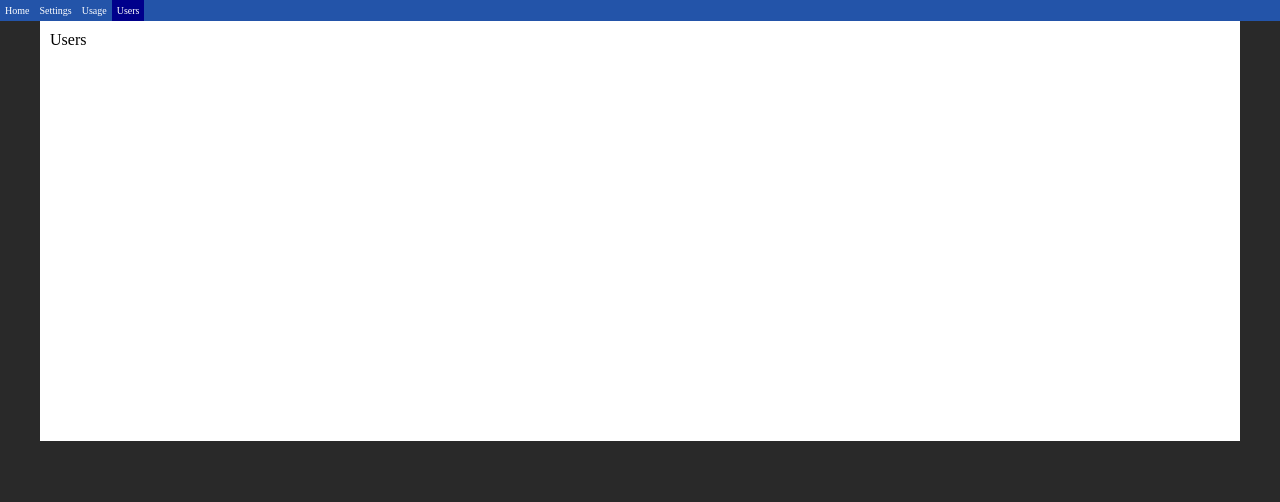
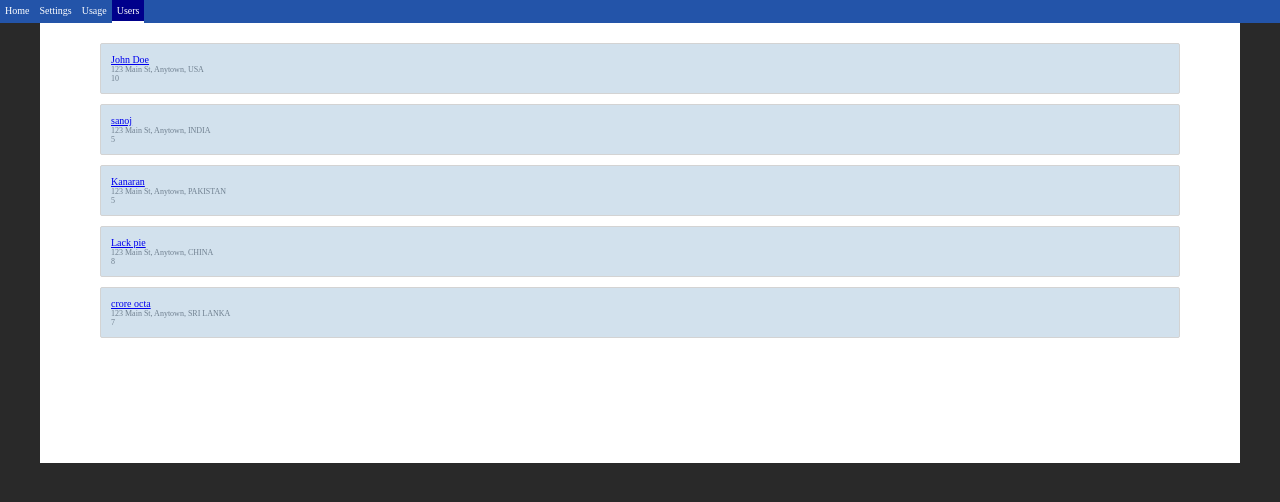
Before and after one commit to sanojkrishnan/project-using-react-router-, a React (Vite) app: page /users in a window 1280 px wide. Shown: the top 502 px of the page. Built offline with nearby package versions, Linux system fonts and the light colour scheme.

Commit message:
date 26/10/2025

```diff
--- a/package.json
+++ b/package.json
@@ -10,6 +10,7 @@
     "preview": "vite preview"
   },
   "dependencies": {
+    "axios": "^1.12.2",
     "react": "^19.1.1",
     "react-dom": "^19.1.1",
     "react-router-dom": "^7.9.4"
--- /dev/null
+++ b/public/Users.json
@@ -0,0 +1,42 @@
+[
+    {
+        "id" : 1,
+        "name" : "John Doe",
+        "class" : "10",
+        "address" : "123 Main St, Anytown, USA",
+        "phone" : "555-1234",
+        "isActive" : true
+    },
+    {
+        "id" : 2,
+        "name" : "sanoj",
+        "class" : "5",
+        "address" : "123 Main St, Anytown, INDIA",
+        "phone" : "545-1234",
+        "isActive" : false
+    },
+    {
+        "id" : 3,
+        "name" : "Kanaran",
+        "class" : "5",
+        "address" : "123 Main St, Anytown, PAKISTAN",
+        "phone" : "555-5965",
+        "isActive" : false
+    },
+    {
+        "id" : 4,
+        "name" : "Lack pie",
+        "class" : "8",
+        "address" : "123 Main St, Anytown, CHINA",
+        "phone" : "555-19854",
+        "isActive" : true
+    },
+    {
+        "id" : 5,
+        "name" : "crore octa",
+        "class" : "7",
+        "address" : "123 Main St, Anytown, SRI LANKA",
+        "phone" : "555-8745",
+        "isActive" : false
+    }
+]
--- a/src/App.jsx
+++ b/src/App.jsx
@@ -6,6 +6,7 @@ import Settings from "./Pages/Settings";
 import Usage from "./Pages/Usage";
 import Users from "./Pages/Users";
 import NotFound from "./Pages/NotFound";
+import Details from "./Pages/Details";
 import Header from "./Components/Header";
 
 
@@ -22,6 +23,7 @@ function App() {
         <Route path="/usage" element={<Usage />} />
         <Route path="/users" element={<Users />} />
         <Route path="*" element={<NotFound />} />
+        <Route path="/details/:id" element={<Details />} /> {/* :id is a variable to pass dynamic data such as user ID */}
       </Routes>
       </div>
     </BrowserRouter>
--- a/src/Components/Header.css
+++ b/src/Components/Header.css
@@ -12,6 +12,7 @@
     padding: 5px;
     display: inline-block;
 }
-.header .active {
+.header .active {    /* .active class is a feature of NavLink. it applies when the link is active */
     background: darkblue;
+    border-bottom: white 2px solid;
 }
--- a/src/Components/Header.jsx
+++ b/src/Components/Header.jsx
@@ -7,7 +7,8 @@ function Header() {
     <div className="header">
       <NavLink to="/">
         <span>Home</span>
-      </NavLink>     {/**Link component is used to navigate between routes*/}
+      </NavLink>{" "}
+      {/**Link component is used to navigate between routes*/}
       <NavLink to="settings">
         <span>Settings</span>
       </NavLink>
--- /dev/null
+++ b/src/Pages/Details.css
@@ -0,0 +1,23 @@
+.details .title {
+    padding: 5px;
+    margin-bottom: 5px;
+    background: rgb(210, 225, 237);
+}
+.details .body {
+    font-size :8px;
+    color: slategray;
+}
+.green , .red {
+    width: fit-content;
+    padding: 2px;
+    border-radius: 3px;
+    font-size: 9px;
+    color: white;
+
+}
+.red {
+    background: red;
+}
+.green {
+    background: green;
+}
--- /dev/null
+++ b/src/Pages/Details.jsx
@@ -0,0 +1,37 @@
+import axios from "axios";
+import React, { useEffect, useState } from "react";
+import { useParams } from "react-router-dom";
+import "./Details.css";
+
+function Details() {
+  const obj = useParams();
+  const [userData, setUserData] = useState(null);
+  console.log(obj);
+  const userId = obj.id;
+  useEffect(() => {
+    axios("/Users.json").then((response) => {
+      console.log("resp", response.data);
+      const user = response.data.find((data) => data.id === parseInt(userId));
+      setUserData(user);
+    });
+  }, [userId]);
+  return (
+    <div className="details">
+      <h1 className="title">
+        {userData ? userData.name : "Loading..."}
+        {userData && userData.isActive ? (
+          <div className="green">Active</div>
+        ) : (
+          <div className="red">Inactive</div>
+        )}
+      </h1>
+      <div className="body">
+        {userData ? userData.address : " "} <br />
+        {userData ? userData.class : " "} <br />
+        {userData ? userData.phone : " "}
+      </div>
+    </div>
+  );
+}
+
+export default Details;
--- /dev/null
+++ b/src/Pages/Users.css
@@ -0,0 +1,14 @@
+.users {
+    font-size: 10px;
+}
+.users .users-item {
+    border: 1px solid lightgray;
+    padding: 10px;
+    margin-bottom: 10px;
+    border-radius: 2px;
+    background: rgb(210, 225, 237);
+}
+.users .description {
+    font-size: 8px;
+    color: slategray;
+}
--- a/src/Pages/Users.jsx
+++ b/src/Pages/Users.jsx
@@ -1,9 +1,33 @@
-import React from 'react'
+import axios from "axios";
+import React, { useEffect, useState } from "react";
+import "./Users.css";
+import { Link } from "react-router-dom";
 
 function Users() {
+  const [data, setData] = useState([]);
+
+  useEffect(() => {
+    axios("Users.json").then((response) => {
+      setData(response.data);
+    });
+  });
   return (
-    <div>Users</div>
-  )
+    <div className="page users">
+      {data.map((item) => {
+        return (
+          <div className="users-item" key={item.id}>
+            <div className="title">
+              <Link to={`/details/${item.id}`}>{item.name}</Link>
+            </div>
+            <div className="description">
+              {item.address}<br />
+              {item.class}
+            </div>
+          </div>
+        );
+      })}
+    </div>
+  );
 }
 
-export default Users
+export default Users;
```
Also changed, not shown: 1 other file (tests, documents, lock files or other folders).
